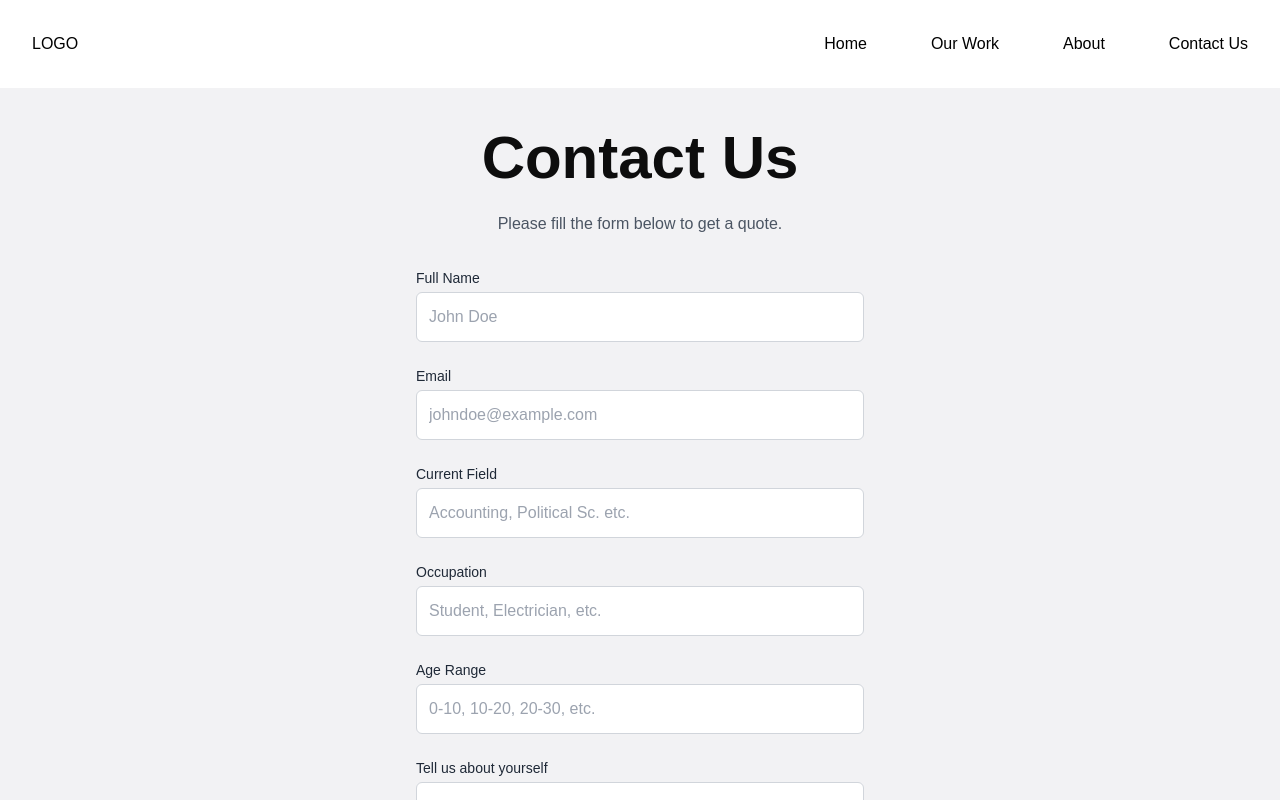
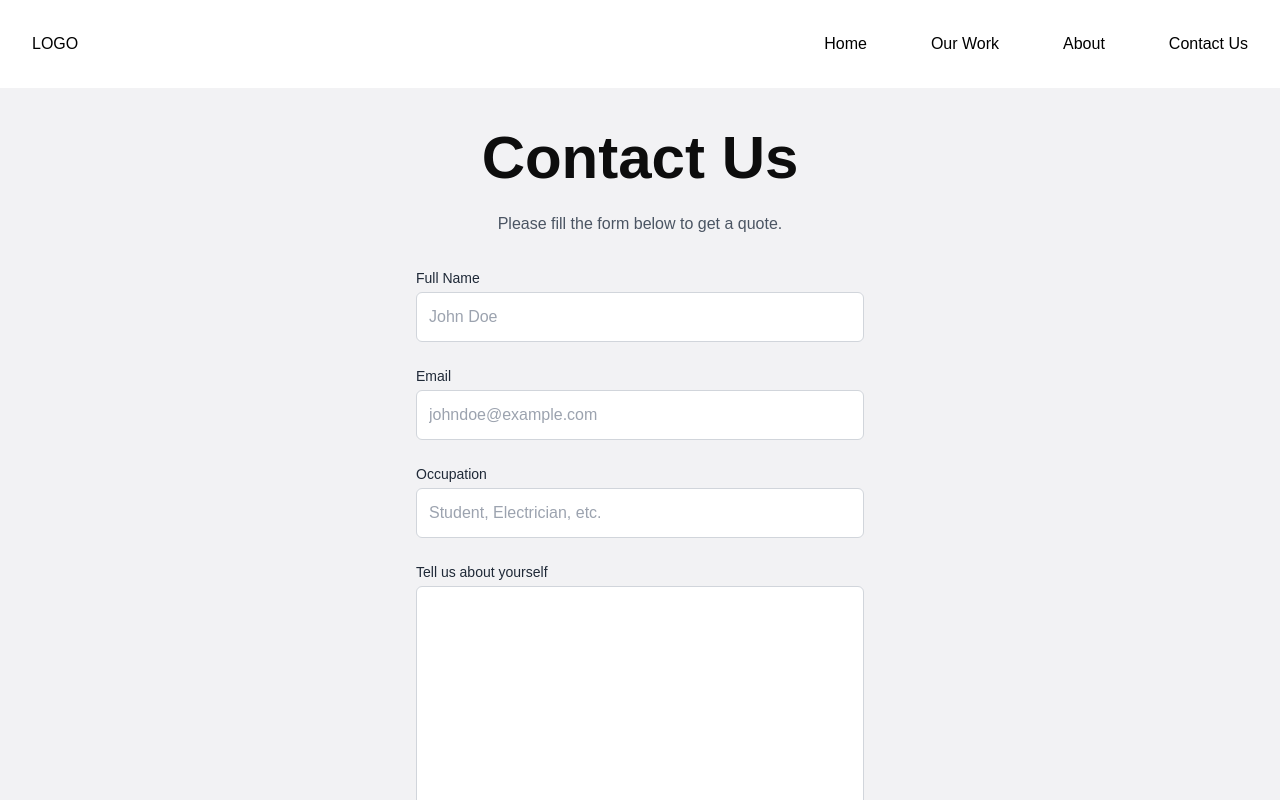
Before and after one commit to devhabeeblateef/ibconceptsandlogistics, a Next.js app in the folder client/: page /contactus in a window 1280 px wide. Shown: the top 800 px of the page. Built offline with nearby package versions, Linux system fonts and the light colour scheme.

Commit message:
add product display

```diff
--- a/client/package.json
+++ b/client/package.json
@@ -9,6 +9,7 @@
     "lint": "next lint"
   },
   "dependencies": {
+    "firebase": "^10.8.0",
     "framer-motion": "^11.0.5",
     "next": "^14.1.0",
     "react": "^18",
--- a/client/pages/about.js
+++ b/client/pages/about.js
@@ -32,11 +32,10 @@ function About() {
 
   </div>
 
-    <div className='flex space-x-4 p-4 mt-4 '>
+    <div className='flex space-x-4 p-8  mt-4 '>
     <Image src="/img1.png" className='w-32 h-32' alt="Electrical Work One" width="150" height="150"/>
-    <div className='space-y-4'>
+    <div className='space-y-2'>
     <Image src="/img2.png" className='w-32 h-32' alt="Electrical Work One" width="150" height="150"/>
-    <Image src="/img3.png" className='w-32 h-32' alt="Electrical Work One" width="150" height="150"/>
     </div>
     </div>
 
--- a/client/pages/contactus.js
+++ b/client/pages/contactus.js
@@ -82,18 +82,6 @@ function Contactus() {
               placeholder="johndoe@example.com"
             />
           </div>
-          <div className="mb-6">
-            <label className="block text-sm font-medium text-gray-800">
-              Current Field
-            </label>
-            <input
-              type="text"
-              value={currentfield}
-              onChange={(e) => setCurrentField(e.target.value)}
-              className="mt-1 p-3 w-full border border-gray-300 rounded-md focus:outline-none focus:ring focus:border-blue-500"
-              placeholder="Accounting, Political Sc. etc."
-            />
-          </div>
 
           <div className="mb-6">
             <label className="block text-sm font-medium text-gray-800">
@@ -105,19 +93,6 @@ function Contactus() {
               onChange={(e) => setOccupation(e.target.value)}
               className="mt-1 p-3 w-full border border-gray-300 rounded-md focus:outline-none focus:ring focus:border-blue-500"
               placeholder="Student, Electrician, etc."
-            />
-          </div>
-
-          <div className="mb-6">
-            <label className="block text-sm font-medium text-gray-800">
-              Age Range
-            </label>
-            <input
-              type="text"
-              value={agerange}
-              onChange={(e) => setAgeRange(e.target.value)}
-              className="mt-1 p-3 w-full border border-gray-300 rounded-md focus:outline-none focus:ring focus:border-blue-500"
-              placeholder="0-10, 10-20, 20-30, etc."
             />
           </div>
 
@@ -140,7 +115,7 @@ function Contactus() {
     className={successMessage ? "w-full py-3 bg-green-800 text-white rounded-md hover:bg-gray-800" :
     "w-full py-3 bg-black text-white rounded-md hover:bg-gray-800" }
   >
-    {loading ? "Please wait..." :  successMessage ? successMessage : "Get Started"}
+    {loading ? "Please wait..." :  successMessage ? successMessage : "Submit"}
   </button>
         </form>
       </div>
--- a/client/pages/hero.js
+++ b/client/pages/hero.js
@@ -3,12 +3,11 @@ import Nav from './UI/Nav'
 import Image from 'next/image'
 import Link from 'next/link'
 
+
 function Hero() {
   return (
     <div className=''>
-    <div className='bg-bgimage text-[#fffff0] w-screen h-screen bg-cover bg-center bg-no-repeat'>
-
-
+    <div className='snap-x snap-mandatory bg-bgimage text-[#fffff0] w-screen h-screen bg-cover bg-center bg-no-repeat'>
     <div className='p-6 text-[#fffff0]'>
         <Nav/>
         <p className='text-4xl font-semibold auto mt-24 lg:text-6xl'>Lighting the
@@ -25,7 +24,7 @@ function Hero() {
         <button className='bg-[#0094FF] p-2 m-6 ml-0'>Contact Us</button>
         </Link>
 
-        <Link href="/">
+        <Link href="/productgallery">
         <button className='border border-white p-2'>View Projects</button>
         </Link>
         <Image
--- a/client/pages/index.js
+++ b/client/pages/index.js
@@ -6,7 +6,6 @@ import About from "./about";
 import Why from "./why";
 import ProductDisplay from "./productdisplay";
 import Footer from "./UI/Footer";
-
 export default function Home() {
   return (
     <>
--- /dev/null
+++ b/client/pages/productgallery.js
@@ -0,0 +1,35 @@
+import React from 'react'
+import Nav from './UI/Nav'
+import Image from 'next/image'
+
+function Productgallery() {
+  return (
+    <div className='bg-gray-100 h-screen'>
+    <div className='p-8 bg-white'>
+      <Nav/>
+    </div>
+
+    <div role='product image' className='p-8'>
+    <img src="/product3.jpg" width={20} height={20} className="rounded-md" alt="Full Condit Wiring" />
+    <div className='flex space-x-2 slider justify-center pt-8'>
+      <span className=''></span>
+      <span></span>
+      <span></span>
+      <span></span>
+    </div>
+    </div>
+
+    <div className='px-8'>
+    <p className='text-left font-semibold text-3xl'>Check 29'</p>
+    <p className='text-sm'>
+    Lorem ipsum dolor sit amet consectetur.
+    Aliquam est lectus duis arcu scelerisque habitant.
+    </p>
+
+    <button className='my-6 bg-blue-500 p-2 text-white px-6'>Contact Us</button>
+    </div>
+    </div>
+  )
+}
+
+export default Productgallery
--- a/client/pages/why.js
+++ b/client/pages/why.js
@@ -1,3 +1,4 @@
+import Link from 'next/link'
 import React from 'react'
 
 function Why() {
@@ -31,7 +32,9 @@ function Why() {
         </li>
       </ul>
 
-      <button className='p-2 bg-[#0194FF] mt-6'>Get a Quote</button>
+      <Link href="/contactus" >
+        <button className='p-2 bg-[#0194FF] mt-6'>Get a Quote</button>
+      </Link>
     </div>
   )
 }
--- a/client/styles/globals.css
+++ b/client/styles/globals.css
@@ -85,3 +85,13 @@ img {
   border-bottom: 2px solid #3498db;
   border-width: 2px;
 }
+
+/* p-2 rounded-full h-2 w-2 */
+.slider > span {
+  background-color: black;
+  border-radius: 100%;
+  height: 12px;
+  width: 12px;
+  cursor: pointer;
+  padding: 2px;
+}
```
Also changed, not shown: client/firebase.js (added, +17 -0 lines), 2 other files (tests, documents, lock files or other folders).
